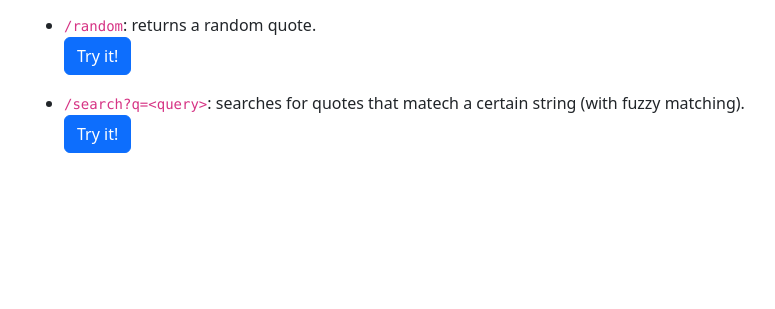
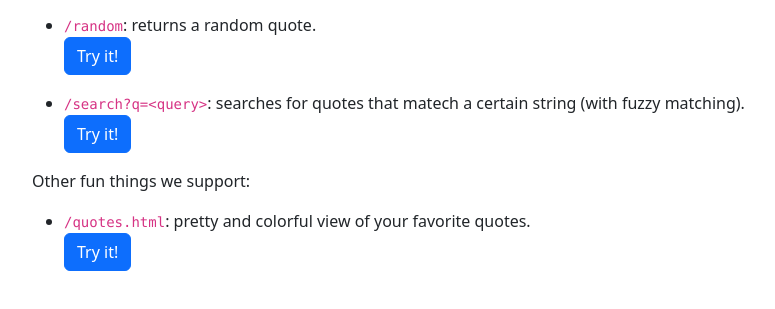
Before and after one commit to mongodb-developer/quotes-api, a website: page public/index.html in a window 1280 px wide. Shown: the part 87-396 px from the top of the page, without its empty margins (50-825 px from the left). Drawn offline with nearby package versions, Linux system fonts and the light colour scheme.

Commit message:
link to quotes.html

```diff
--- a/public/index.html
+++ b/public/index.html
@@ -11,10 +11,14 @@
         <section class="content">
             <h1>Welcome to the Quotes APIs!</h1>
             <p>The available resources are:</p>
-            <uL>
+            <ul>
                 <li class="mb-3"><code>/random</code>: returns a random quote.<br><a class="btn btn-primary" href="/random">Try it!</a></li>
                 <li><code>/search?q=&lt;query&gt;</code>: searches for quotes that matech a certain string (with fuzzy matching).<br><a class="btn btn-primary" href="/search?q=friend">Try it!</a></li>
-            </uL>
+            </ul>
+            <p>Other fun things we support:</p>
+            <ul>
+              <li class="mb-3"><code>/quotes.html</code>: pretty and colorful view of your favorite quotes.<br><a class="btn btn-primary" href="/quotes.html">Try it!</a></li>
+            </ul>
         </section>
     </div>
   </body>
```
